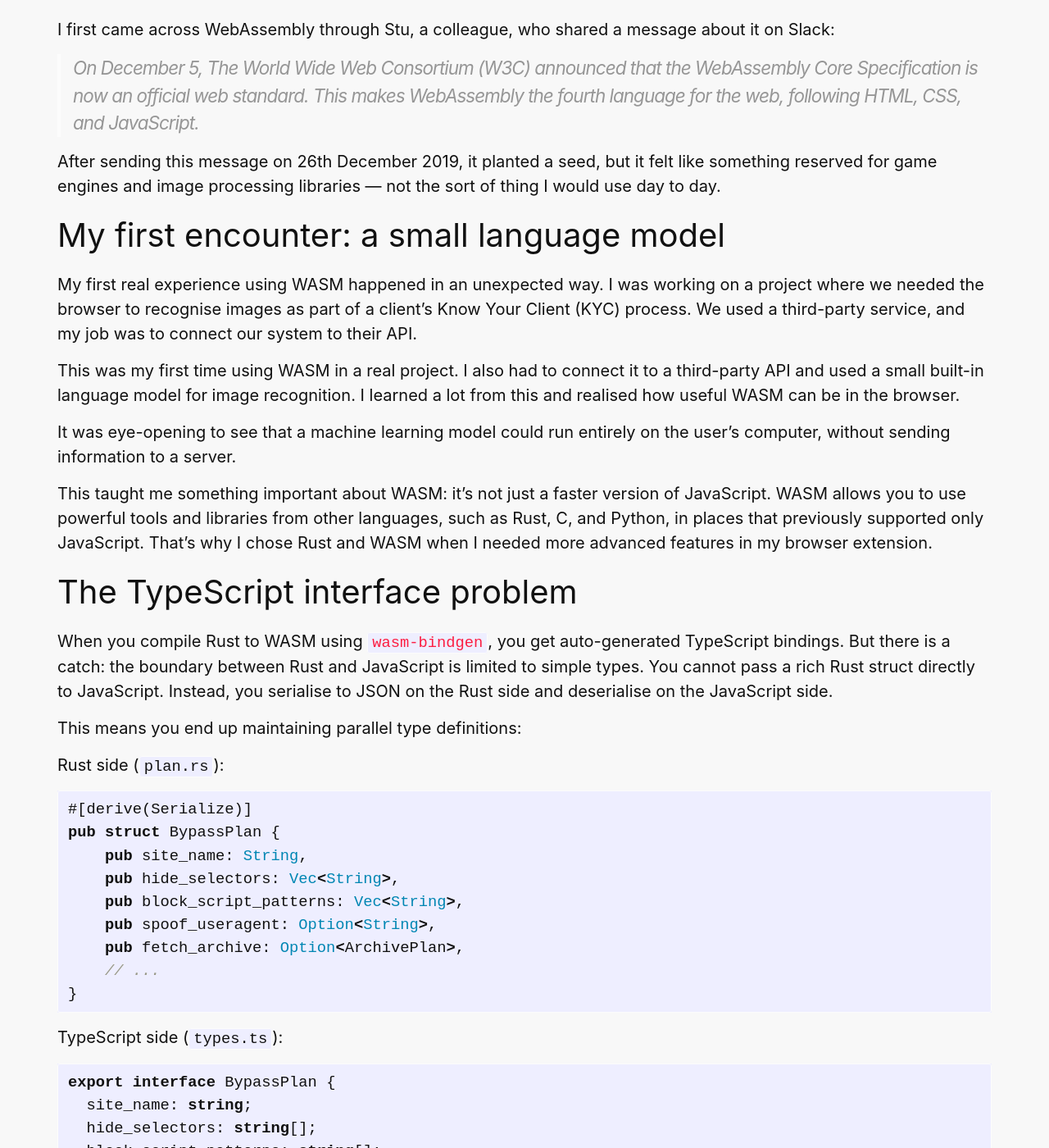
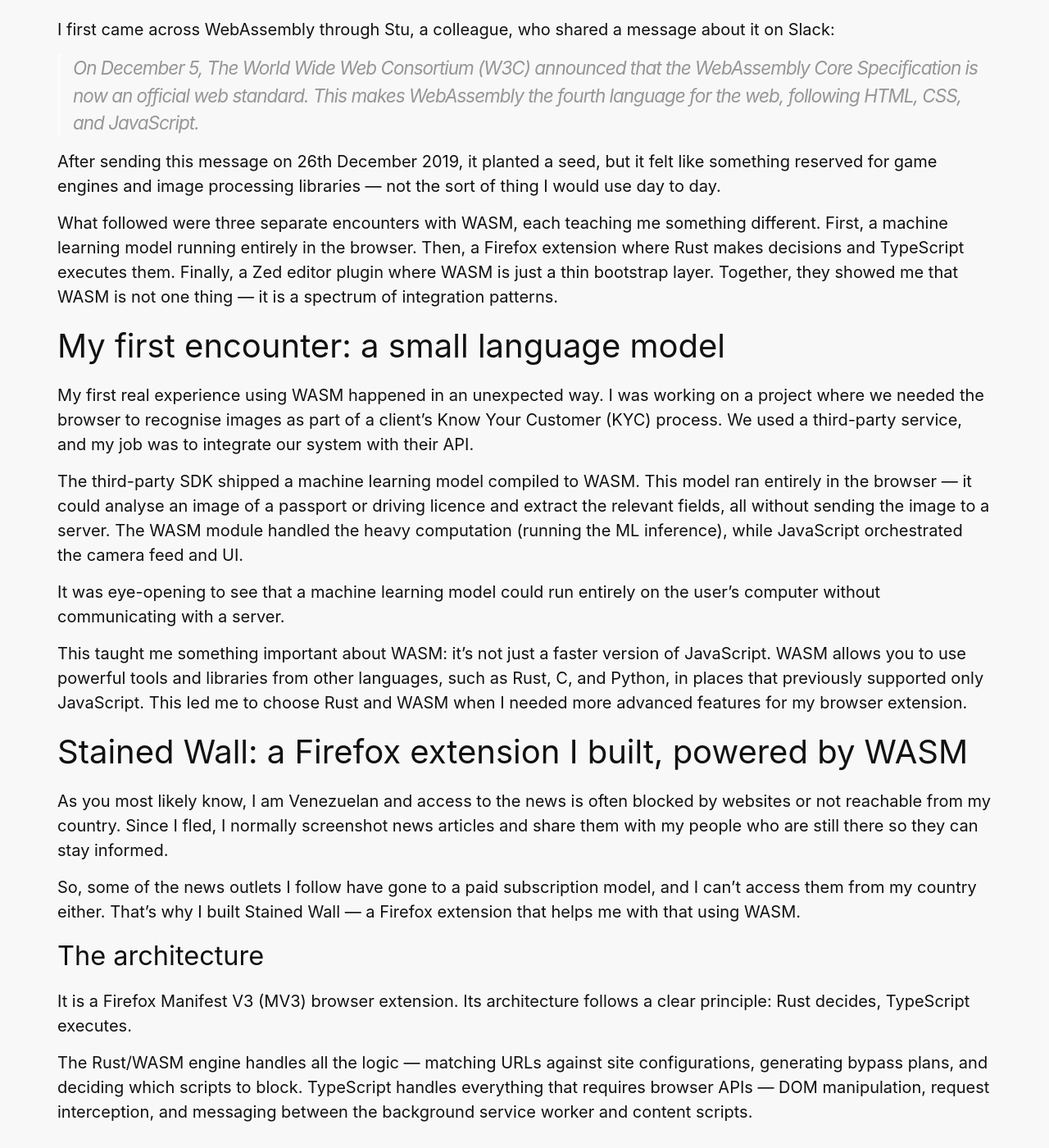
Before and after one commit to redbadger/awesome-badger, a Jekyll site: the page built from _posts/2026-03-09-wasm-beyond-the-browser-and-back-again.md, in a window 1280 px wide and 1400 px high, scrolled down 1542 px. Shown: the whole window at 82% size. Built offline with Jekyll 4.4.1, drawn with Linux system fonts in a browser that asks for light colours; some web fonts are replaced; some of the changed text lies outside the part shown.

Commit message:
chore: change structure to improve reading flow

````diff
--- a/_posts/2026-03-09-wasm-beyond-the-browser-and-back-again.md
+++ b/_posts/2026-03-09-wasm-beyond-the-browser-and-back-again.md
@@ -38,63 +38,19 @@
 
 After sending this message on 26th December 2019, it planted a seed, but it felt like something reserved for game engines and image processing libraries — not the sort of thing I would use day to day.
 
+What followed were three separate encounters with WASM, each teaching me something different. First, a machine learning model running entirely in the browser. Then, a Firefox extension where Rust makes decisions and TypeScript executes them. Finally, a Zed editor plugin where WASM is just a thin bootstrap layer. Together, they showed me that WASM is not one thing — it is a spectrum of integration patterns.
+
 ## My first encounter: a small language model
 
-My first real experience using WASM happened in an unexpected way. I was working on a project where we needed the browser to recognise images as part of a client’s Know Your Client (KYC) process. We used a third-party service, and my job was to connect our system to their API.
+My first real experience using WASM happened in an unexpected way. I was working on a project where we needed the browser to recognise images as part of a client’s Know Your Customer (KYC) process. We used a third-party service, and my job was to integrate our system with their API.
 
-This was my first time using WASM in a real project. I also had to connect it to a third-party API and used a small built-in language model for image recognition. I learned a lot from this and realised how useful WASM can be in the browser.
+The third-party SDK shipped a machine learning model compiled to WASM. This model ran entirely in the browser — it could analyse an image of a passport or driving licence and extract the relevant fields, all without sending the image to a server. The WASM module handled the heavy computation (running the ML inference), while JavaScript orchestrated the camera feed and UI.
 
-It was eye-opening to see that a machine learning model could run entirely on the user's computer, without sending information to a server.
+It was eye-opening to see that a machine learning model could run entirely on the user’s computer without communicating with a server.
 
-This taught me something important about WASM: it’s not just a faster version of JavaScript. WASM allows you to use powerful tools and libraries from other languages, such as Rust, C, and Python, in places that previously supported only JavaScript. That’s why I chose Rust and WASM when I needed more advanced features in my browser extension.
+This taught me something important about WASM: it’s not just a faster version of JavaScript. WASM allows you to use powerful tools and libraries from other languages, such as Rust, C, and Python, in places that previously supported only JavaScript. This led me to choose Rust and WASM when I needed more advanced features for my browser extension.
 
-## The TypeScript interface problem
-
-When you compile Rust to WASM using [`wasm-bindgen`](https://wasm-bindgen.github.io/wasm-bindgen/), you get auto-generated TypeScript bindings. But there is a catch: the boundary between Rust and JavaScript is limited to simple types. You cannot pass a rich Rust struct directly to JavaScript. Instead, you serialise to JSON on the Rust side and deserialise on the JavaScript side.
-
-This means you end up maintaining parallel type definitions:
-
-Rust side (`plan.rs`):
-
-```rust
-#[derive(Serialize)]
-pub struct BypassPlan {
-    pub site_name: String,
-    pub hide_selectors: Vec<String>,
-    pub block_script_patterns: Vec<String>,
-    pub spoof_useragent: Option<String>,
-    pub fetch_archive: Option<ArchivePlan>,
-    // ...
-}
-```
-
-TypeScript side (`types.ts`):
-
-```typescript
-export interface BypassPlan {
-  site_name: string;
-  hide_selectors: string[];
-  block_script_patterns: string[];
-  spoof_useragent: string | null;
-  fetch_archive: ArchivePlan | null;
-  // ...
-}
-```
-
-The JSON bridge is simple and debuggable — you can inspect the data flowing between Rust and TypeScript in the browser console — but keeping these types in sync is a manual process.
-
-```mermaid
-sequenceDiagram
-    participant Rust as Rust (WASM)
-    participant JSON as JSON bridge
-    participant TS as TypeScript
-
-    Rust->>JSON: serde_json::to_string(&plan)
-    JSON->>TS: JSON.parse(planJson) as BypassPlan
-    Note over JSON: Simple, debuggable,<br/>but types must stay in sync
-```
-
-## Stained Wall: a Firefox extension powered by WASM
+## Stained Wall: a Firefox extension I built, powered by WASM
 
 As you most likely know, I am Venezuelan and access to the news is often blocked by websites or not reachable from my country. Since I fled, I normally screenshot news articles and share them with my people who are still there so they can stay informed.
 
@@ -225,6 +181,52 @@
 ```
 
 This pattern is more verbose but eliminates any risk of XSS and keeps the extension compliant with MV3's security model.
+
+### The TypeScript interface problem
+
+One practical challenge I ran into while building Stained Wall: when you compile Rust to WASM with [`wasm-bindgen`](https://wasm-bindgen.github.io/wasm-bindgen/), you get auto-generated TypeScript bindings. But there is a catch: the boundary between Rust and JavaScript is limited to simple types. You cannot pass a rich Rust struct directly to JavaScript. Instead, you serialise to JSON on the Rust side and deserialise on the JavaScript side.
+
+This means you end up maintaining parallel type definitions:
+
+Rust side (`plan.rs`):
+
+```rust
+#[derive(Serialize)]
+pub struct BypassPlan {
+    pub site_name: String,
+    pub hide_selectors: Vec<String>,
+    pub block_script_patterns: Vec<String>,
+    pub spoof_useragent: Option<String>,
+    pub fetch_archive: Option<ArchivePlan>,
+    // ...
+}
+```
+
+TypeScript side (`types.ts`):
+
+```typescript
+export interface BypassPlan {
+  site_name: string;
+  hide_selectors: string[];
+  block_script_patterns: string[];
+  spoof_useragent: string | null;
+  fetch_archive: ArchivePlan | null;
+  // ...
+}
+```
+
+The JSON bridge is simple and debuggable — you can inspect the data flowing between Rust and TypeScript in the browser console — but keeping these types in sync is a manual process.
+
+```mermaid
+sequenceDiagram
+    participant Rust as Rust (WASM)
+    participant JSON as JSON bridge
+    participant TS as TypeScript
+
+    Rust->>JSON: serde_json::to_string(&plan)
+    JSON->>TS: JSON.parse(planJson) as BypassPlan
+    Note over JSON: Simple, debuggable,<br/>but types must stay in sync
+```
 
 ## Zed MJML: a code editor extension I built, powered by WASM
 
````
